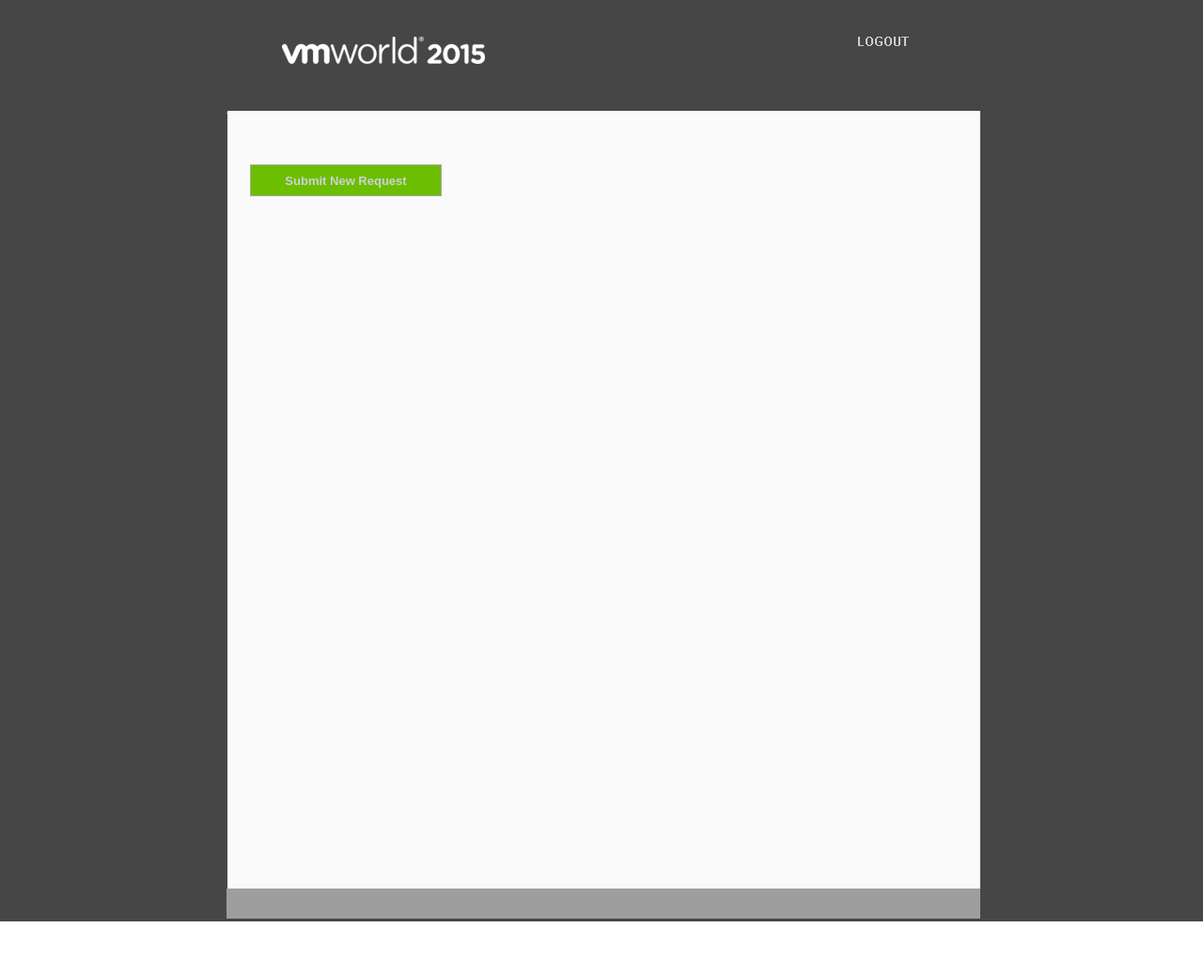
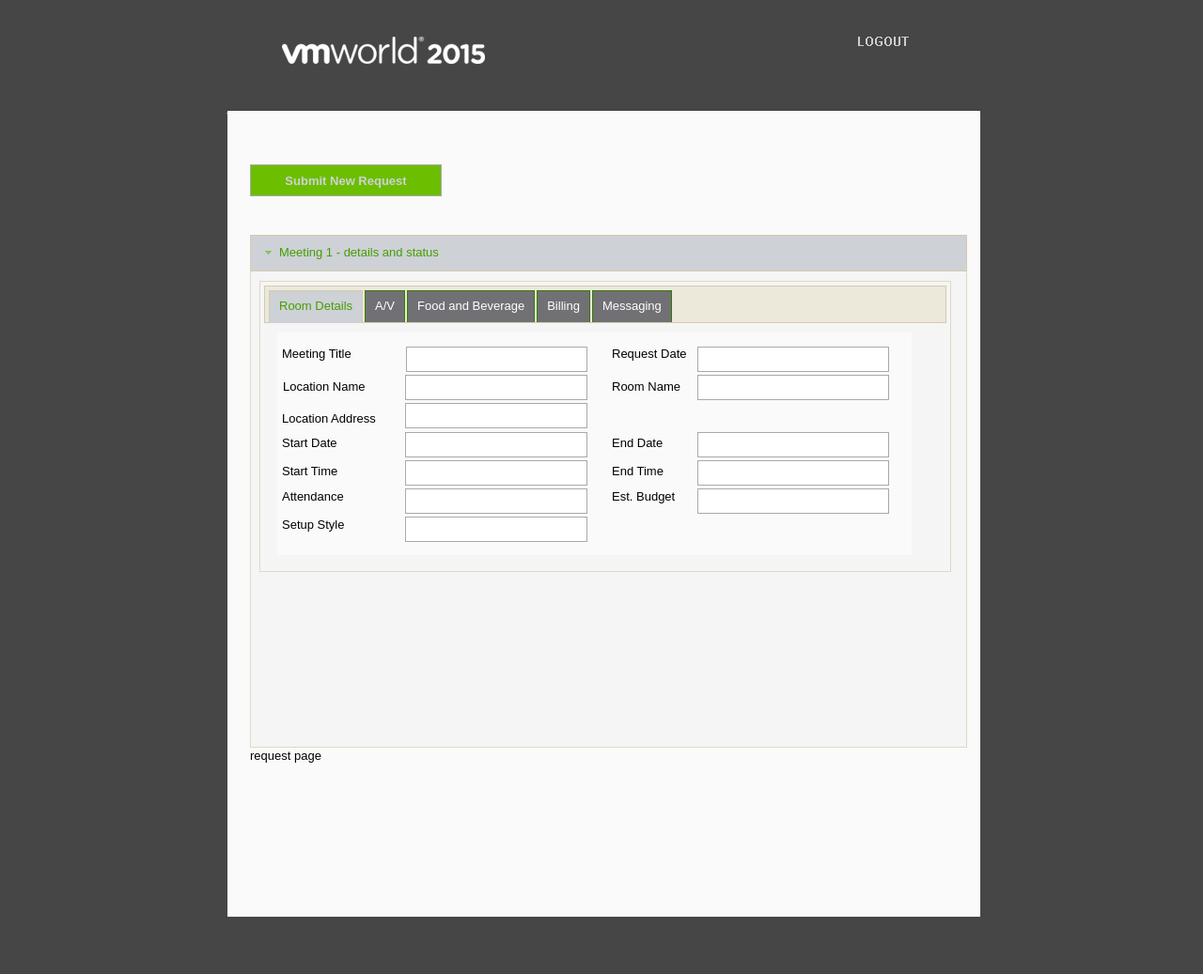
Before and after one commit to romanrafacz/ancillary, a Django app: page /request/ in a window 1280 px wide. Shown: the top 1037 px of the page at 94% size. Before the commit the page ends 981 px from the top, so only its background shows below. Run offline with Django 3.2, Linux system fonts and the light colour scheme; grey boxes are pictures that could not be loaded.

Commit message:
request form started

```diff
--- /dev/null
+++ b/request/forms.py
@@ -0,0 +1,7 @@
+from django.forms import ModelForm
+from request.models import Room_Details
+
+class RoomDetailsForm(ModelForm):
+    class Meta:
+        model = Room_Details
+        fields = ['meeting_title', 'request_date', 'location_name', 'room_name', 'location_address', 'start_date', 'end_date', 'start_time', 'end_time', 'attendance', 'est_budget', 'setup_style']
--- a/request/models.py
+++ b/request/models.py
@@ -14,4 +14,4 @@
     end_time = models.TimeField()
     attendance = models.IntegerField('Attendance', blank=True)
     est_budget = models.CharField('Est Budge', max_length=15, blank=True)
-    seupt_style = models.CharField('Setup Style', max_length=50, blank=True)
+    setup_style = models.CharField('Setup Style', max_length=50, blank=True)
--- a/request/views.py
+++ b/request/views.py
@@ -1,6 +1,9 @@
 from django.shortcuts import render
+
+from request.forms import RoomDetailsForm
 
 # Create your views here.
 
 def index(request):
-    return render(request, 'request/index.html', {})
+    room_form = RoomDetailsForm()
+    return render(request, 'request/index.html', {'room_form':room_form})
--- a/templates/request/index.html
+++ b/templates/request/index.html
@@ -9,6 +9,75 @@
 <div style="text-align:center"><span style="color:#CED1D6;font-family:Arial;font-size:13px"><b>Submit New Request</b></span></div>
 </button>
 
+<div id="wb_jQueryAccordion1" style="position:absolute;left:24px;top:130px;width:763px;height:547px;z-index:102;">
+<div id="jQueryAccordion1">
+<h3>Meeting 1 - details and status</h3>
+<div>
+<div id="jQueryTabs1" style="position:absolute;left:9px;top:10px;width:726px;height:300px;z-index:28;">
+<ul>
+<li><a href="#jquerytabs1-page-0"><span>Room Details</span></a></li>
+<li><a href="#jquerytabs1-page-1"><span>A/V</span></a></li>
+<li><a href="#jquerytabs1-page-2"><span>Food and Beverage</span></a></li>
+<li><a href="#jquerytabs1-page-3"><span>Billing</span></a></li>
+<li><a href="#jquerytabs1-page-4"><span>Messaging</span></a></li>
+</ul>
+<div style="height:260px;overflow:auto;padding:0;" id="jquerytabs1-page-0">
+<div id="wb_Form1" style="position:absolute;left:18px;top:54px;width:675px;height:237px;z-index:26;">
+<form name="MeetingDetails" method="post" action="" enctype="text/plain" id="Form1">
+ <div id="wb_Text1" style="position:absolute;left:5px;top:15px;width:106px;height:16px;z-index:2;text-align:left;">
+<span style="color:#000000;font-family:Arial;font-size:13px;">Meeting Title</span></div>
+<input type="text" id="Editbox1" style="position:absolute;left:137px;top:15px;width:187px;height:23px;line-height:23px;z-index:3;" name="Editbox1" value="">
+<div id="wb_Text2" style="position:absolute;left:356px;top:50px;width:106px;height:16px;z-index:4;text-align:left;">
+<span style="color:#000000;font-family:Arial;font-size:13px;">Room Name</span></div>
+<input type="text" id="Editbox2" style="position:absolute;left:447px;top:45px;width:198px;height:23px;line-height:23px;z-index:5;" name="Editbox2" value="">
+<div id="wb_Text3" style="position:absolute;left:5px;top:110px;width:106px;height:16px;z-index:6;text-align:left;">
+<span style="color:#000000;font-family:Arial;font-size:13px;">Start Date</span></div>
+<input type="text" id="Editbox3" style="position:absolute;left:136px;top:106px;width:188px;height:23px;line-height:23px;z-index:7;" name="Editbox3" value="">
+<div id="wb_Text4" style="position:absolute;left:356px;top:110px;width:106px;height:16px;z-index:8;text-align:left;">
+<span style="color:#000000;font-family:Arial;font-size:13px;">End Date</span></div>
+<input type="text" id="Editbox4" style="position:absolute;left:447px;top:106px;width:198px;height:23px;line-height:23px;z-index:9;" name="Editbox4" value="">
+<div id="wb_Text5" style="position:absolute;left:5px;top:140px;width:106px;height:16px;z-index:10;text-align:left;">
+<span style="color:#000000;font-family:Arial;font-size:13px;">Start Time</span></div>
+<input type="text" id="Editbox5" style="position:absolute;left:136px;top:136px;width:188px;height:23px;line-height:23px;z-index:11;" name="Editbox5" value="">
+<div id="wb_Text6" style="position:absolute;left:356px;top:140px;width:106px;height:16px;z-index:12;text-align:left;">
+<span style="color:#000000;font-family:Arial;font-size:13px;">End Time</span></div>
+<input type="text" id="Editbox6" style="position:absolute;left:447px;top:136px;width:198px;height:23px;line-height:23px;z-index:13;" name="Editbox6" value="">
+<div id="wb_Text7" style="position:absolute;left:6px;top:50px;width:106px;height:16px;z-index:14;text-align:left;">
+<span style="color:#000000;font-family:Arial;font-size:13px;">Location Name</span></div>
+<input type="text" id="Editbox7" style="position:absolute;left:136px;top:45px;width:188px;height:23px;line-height:23px;z-index:15;" name="Editbox7" value="">
+<div id="wb_Text8" style="position:absolute;left:5px;top:84px;width:106px;height:16px;z-index:16;text-align:left;">
+<span style="color:#000000;font-family:Arial;font-size:13px;">Location Address</span></div>
+<input type="text" id="Editbox8" style="position:absolute;left:136px;top:75px;width:188px;height:23px;line-height:23px;z-index:17;" name="Editbox8" value="">
+<div id="wb_Text9" style="position:absolute;left:356px;top:15px;width:106px;height:16px;z-index:18;text-align:left;">
+<span style="color:#000000;font-family:Arial;font-size:13px;">Request Date</span></div>
+<input type="text" id="Editbox9" style="position:absolute;left:447px;top:15px;width:198px;height:23px;line-height:23px;z-index:19;" name="Editbox9" value="">
+<div id="wb_Text37" style="position:absolute;left:5px;top:167px;width:131px;height:16px;z-index:20;text-align:left;">
+<span style="color:#000000;font-family:Arial;font-size:13px;">Attendance</span></div>
+<input type="text" id="Editbox37" style="position:absolute;left:136px;top:166px;width:188px;height:23px;line-height:23px;z-index:21;" name="Editbox5" value="">
+<input type="text" id="Editbox38" style="position:absolute;left:136px;top:196px;width:188px;height:23px;line-height:23px;z-index:22;" name="Editbox5" value="">
+<div id="wb_Text38" style="position:absolute;left:5px;top:197px;width:131px;height:16px;z-index:23;text-align:left;">
+<span style="color:#000000;font-family:Arial;font-size:13px;">Setup Style</span></div>
+<input type="text" id="Editbox45" style="position:absolute;left:447px;top:166px;width:198px;height:23px;line-height:23px;z-index:24;" name="Editbox6" value="">
+<div id="wb_Text45" style="position:absolute;left:356px;top:167px;width:106px;height:16px;z-index:25;text-align:left;">
+<span style="color:#000000;font-family:Arial;font-size:13px;">Est. Budget</span></div>
+
+
+</form>
+</div>
+</div>
+<div style="height:260px;overflow:auto;padding:0;" id="jquerytabs1-page-1">
+</div>
+<div style="height:260px;overflow:auto;padding:0;" id="jquerytabs1-page-2">
+</div>
+<div style="height:260px;overflow:auto;padding:0;" id="jquerytabs1-page-3">
+</div>
+<div style="height:260px;overflow:auto;padding:0;" id="jquerytabs1-page-4">
+<textarea name="TextArea1" id="TextArea1" style="position:absolute;left:18px;top:60px;width:700px;height:218px;z-index:27;" rows="12" cols="113">6/15/2015             Further Deatils required
+7/1/2015               I will need early access to the room</textarea>
+</div>
+</div>
+</div>
+
 
 
 <!-- end div for content block div -->
```
Also changed, not shown: request/migrations/0002_auto__del_field_room_details_seupt_style__add_field_room_details_setup.py (added), 4 other files.
